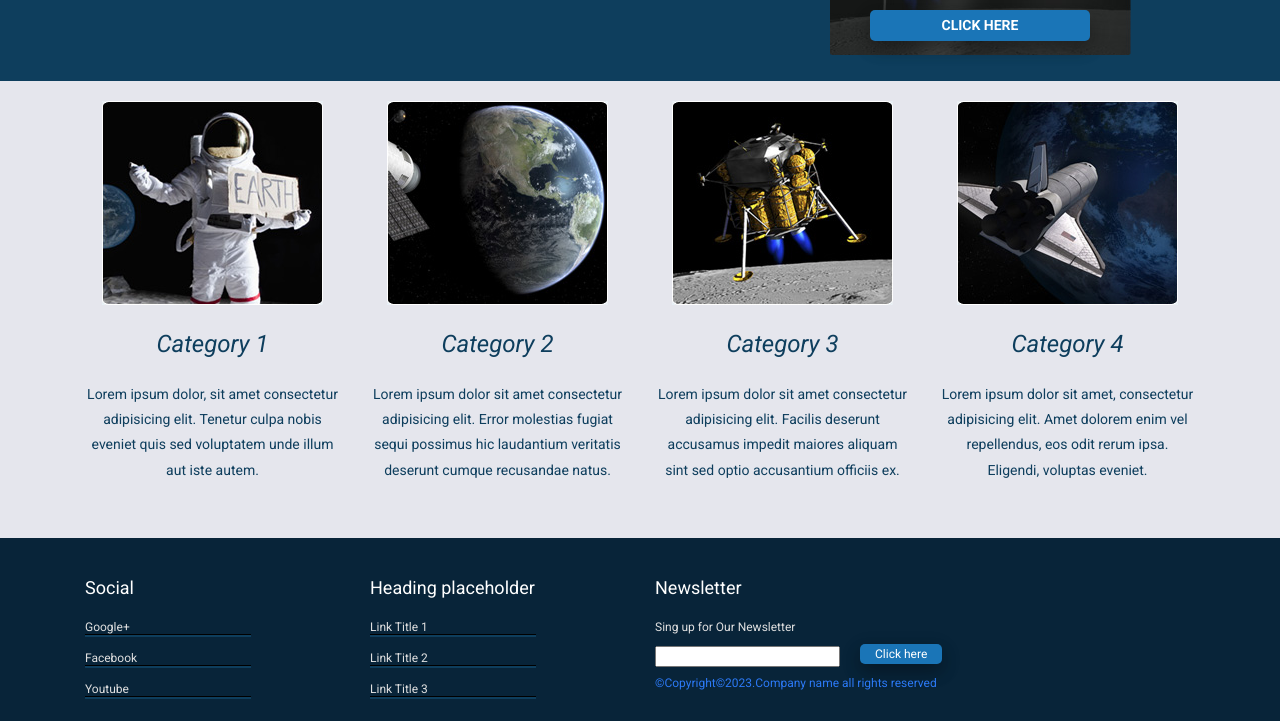
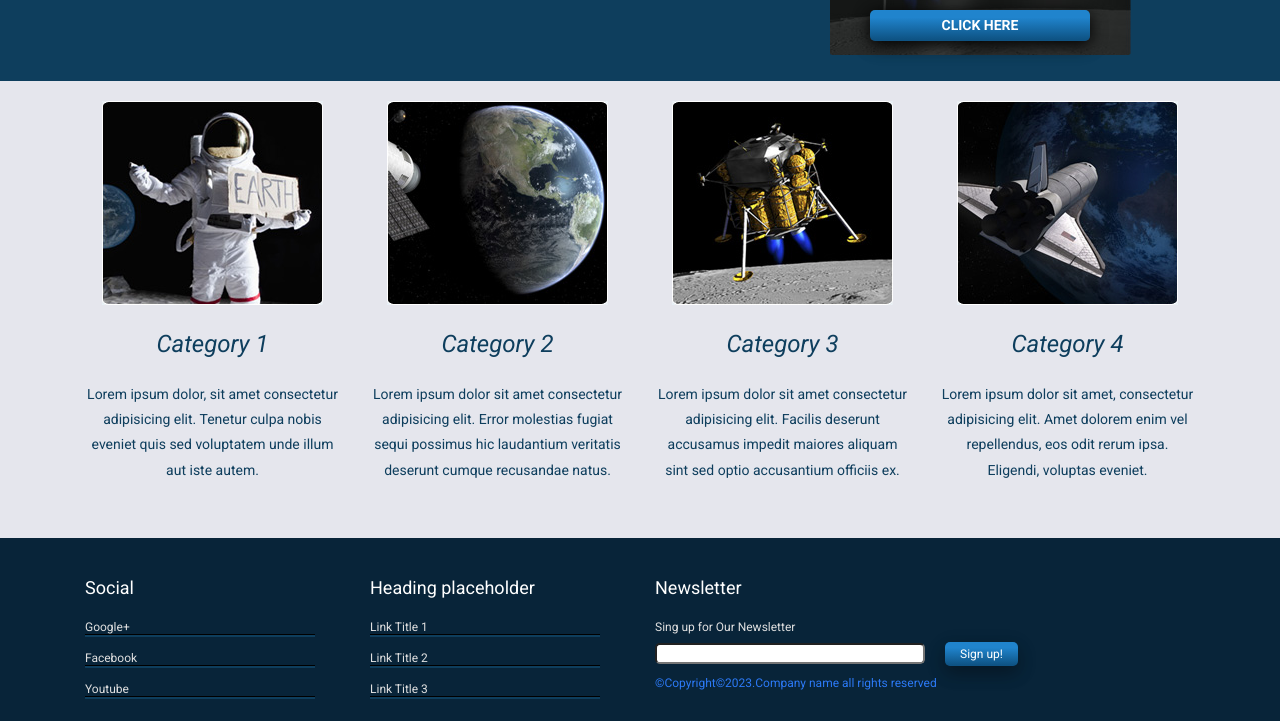
Before and after one commit to Alawon1/Kosmos, a plain HTML site: page index.html in a window 1280 px wide. Shown: the part 660-1381 px from the top of the page. Drawn offline with Linux system fonts and the light colour scheme.

Commit message:
ostanie ymianz

```diff
--- a/dev-assets/01-settings/_variables.scss
+++ b/dev-assets/01-settings/_variables.scss
@@ -1,6 +1,6 @@
 // Kolory tła
 $black: #000000;
-$info: #090f15;
+$info: #020A13;
 $dark-gray: #181a19;
 $dark-blue: #0e3e5d;
 $light-gray: #e5e6ed;
--- a/dev-assets/05-objects/_col.scss
+++ b/dev-assets/05-objects/_col.scss
@@ -2,6 +2,7 @@
     width: 100%;
     padding-left: $gutter;
     padding-right: $gutter;
+
 
 
     &--lg25{
--- a/dev-assets/06-components/_btn.scss
+++ b/dev-assets/06-components/_btn.scss
@@ -8,29 +8,39 @@
 
     text-align: center;
     text-transform: uppercase;
-    transition: all .25s ease-in-out;
+    //transition: all .25s ease-in-out;
+
     width: $grid-base * 22;
 
 
     &:hover{
         text-decoration: none;
+
     }
 
     &--blue{
-        background-color: $btn-blue;
+
+        background: rgb(14,83,132);
+        background: linear-gradient(0deg, rgba(14,83,132,1) 5%, rgba(32,132,205,1) 76%);
         color: $white;
-        box-shadow: 0 8px 16px 0 rgba(0,0,0,0.2), 0 6px 20px 0 rgba(0,0,0,0.19);
+        box-shadow: 0 3px 16px 0 rgba(0,0,0,1), 0 6px 20px 0 rgba(0,0,0,0.19);
+
         display: inline-block;
         padding: .3rem 0;
 
+
         &:hover{
-            background-color: darken($color: $btn-blue, $amount: 15%);
+
+            background: rgb(12,68,107);
+            background: linear-gradient(0deg, rgba(12,68,107,1) 5%, rgba(37,119,179,1) 76%);
             color: $white;
+
         }
     }
 
     &--footer{
-        background-color: $btn-blue;
+        background: rgb(14,83,132);
+        background: linear-gradient(0deg, rgba(14,83,132,1) 5%, rgba(32,132,205,1) 76%);
         color: $white;
         box-shadow: 0 8px 16px 0 rgba(0,0,0,0.2), 0 6px 20px 0 rgba(0,0,0,0.19);
         width: 200px;
@@ -40,13 +50,14 @@
         text-transform: none;
         padding-left: 15px;
         padding-right: 15px;
-        padding-top: 3px;
-        padding-bottom: 3px;
+        padding-top: 5px;
+        padding-bottom: 5px;
 
 
 
         &:hover{
-            background-color: darken($color: $btn-blue, $amount: 15%);
+            background: rgb(12,68,107);
+            background: linear-gradient(0deg, rgba(12,68,107,1) 5%, rgba(37,119,179,1) 76%);
             color: $white;
         }
     }
--- a/dev-assets/07-templates/_site-footer.scss
+++ b/dev-assets/07-templates/_site-footer.scss
@@ -36,7 +36,7 @@
         background-color: $dark-blue-text;
         border-top: solid black 1px;
 
-        width: 65%;
+        width: 90%;
     }
 
     &__text{
@@ -52,11 +52,10 @@
     }
 
     &__input{
-
-        margin-top: $grid-base;
-        height: $line-height-lg;
-        box-sizing: border-box;
+        border-radius: 0.3rem;
+        margin-top: $grid-base * 0.7;
         float: left;
         margin-right: $grid-base * 2;
+        width: 270px;
     }
 }
--- a/index.html
+++ b/index.html
@@ -152,7 +152,7 @@
                         <p class="t-site-footer__text">Sing up for Our Newsletter</p>
                         <div>
                             <input class="t-site-footer__input" type="text">
-                            <a class="c-btn c-btn--footer " href="#">Click here</a>
+                            <a class="c-btn c-btn--footer " href="#">Sign up!</a>
                         </div>
 
 
```
Also changed, not shown: dev-assets/style.css, 1 other file.
